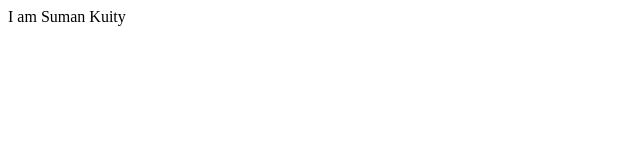
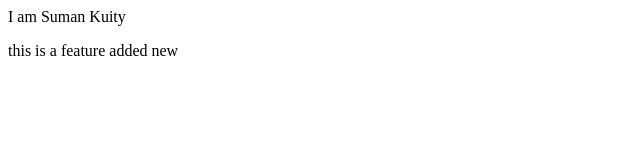
Before and after one commit to sumankuity68-debug/LocalRepo, a plain HTML site: page index.html in a window 1280 px wide. Shown: the whole page, without its empty margins (0-640 px from the left). Drawn offline with Linux system fonts and the light colour scheme.

Commit message:
add new feature

```diff
--- a/index.html
+++ b/index.html
@@ -1 +1,2 @@
 <p>I am Suman Kuity</p>
+<p>this is a feature added new</p>
```
